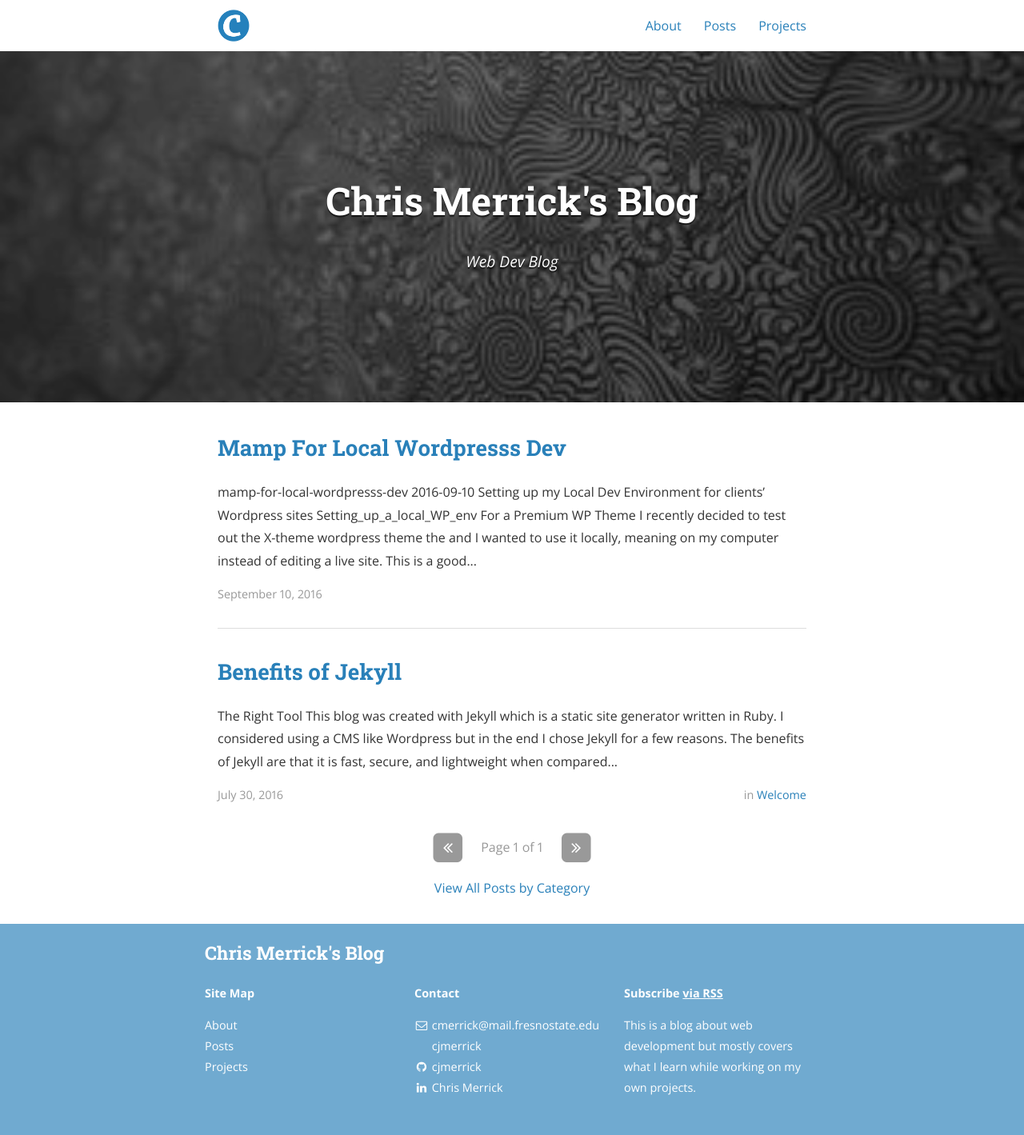
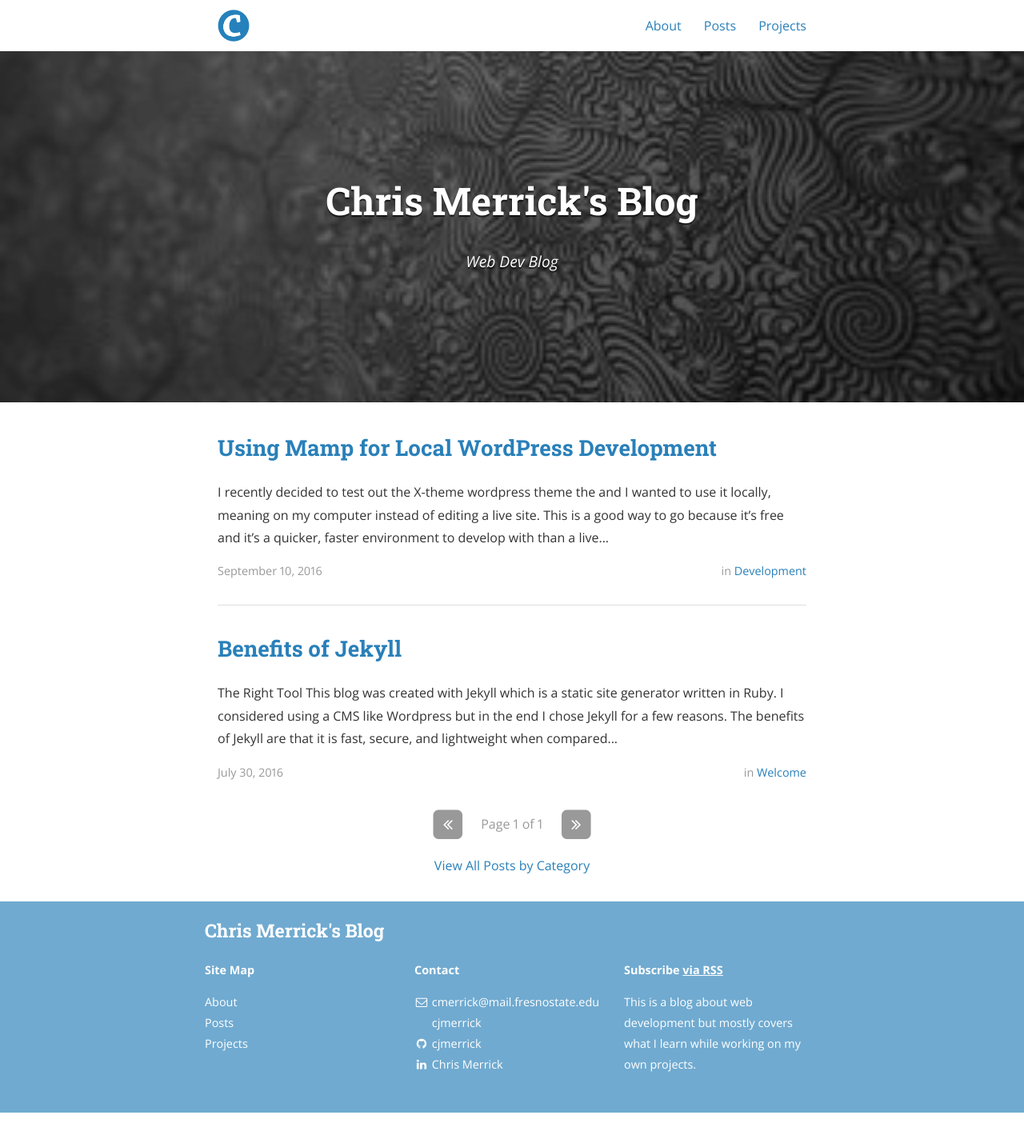
Before and after one commit to cjmerrick/old-blog, a Jekyll site: the page built from index.html, in a window 1280 px wide. Shown: the whole page at 80% size. Built offline with Jekyll 4.4.1, drawn with Linux system fonts in a browser that asks for light colours; nearby versions of some CDN libraries; the list of posts is cut into pages by our own code; a style sheet for code colours, icons or effects is not loaded; after the commit the page ends 1391 px from its top, so only the background shows below that.

Commit message:
nother post

```diff
--- a/_posts/2016-09-10-mamp-for-local-wordpresss-dev.markdown
+++ b/_posts/2016-09-10-mamp-for-local-wordpresss-dev.markdown
@@ -1,11 +1,13 @@
-mamp-for-local-wordpresss-dev
+---
+layout: post
+title:  "Using Mamp for Local WordPress Development"
+date:   2016-09-10 08:43:59
+author: Chris Merrick
+categories: Development
+tags: development
+cover:  "/assets/railroad.png"
+---
 
-2016-09-10
-
-Setting up my Local Dev Environment for clients' Wordpress sites
-
-Setting_up_a_local_WP_env
-  For a Premium WP Theme
 
 I recently decided to test out the X-theme wordpress theme the and I wanted to use it locally, meaning on my computer instead of editing a live site. This is a good way to go because it's free and it's a quicker, faster environment to develop with than a live site online. Being that I use a Mac for development, I downloaded Mamp. This is a program that let's you serve up files to your localhost. Mamp is an acronym for Mac Osx, the database management system MySQL, the web server Apache, and PHP, Perl, or Python. Having downloaded Mamp can then launch your server with the click of a button which then hosts the files in your /Applictions/MAMP/htdocs folder onto the localhost.
 
```
